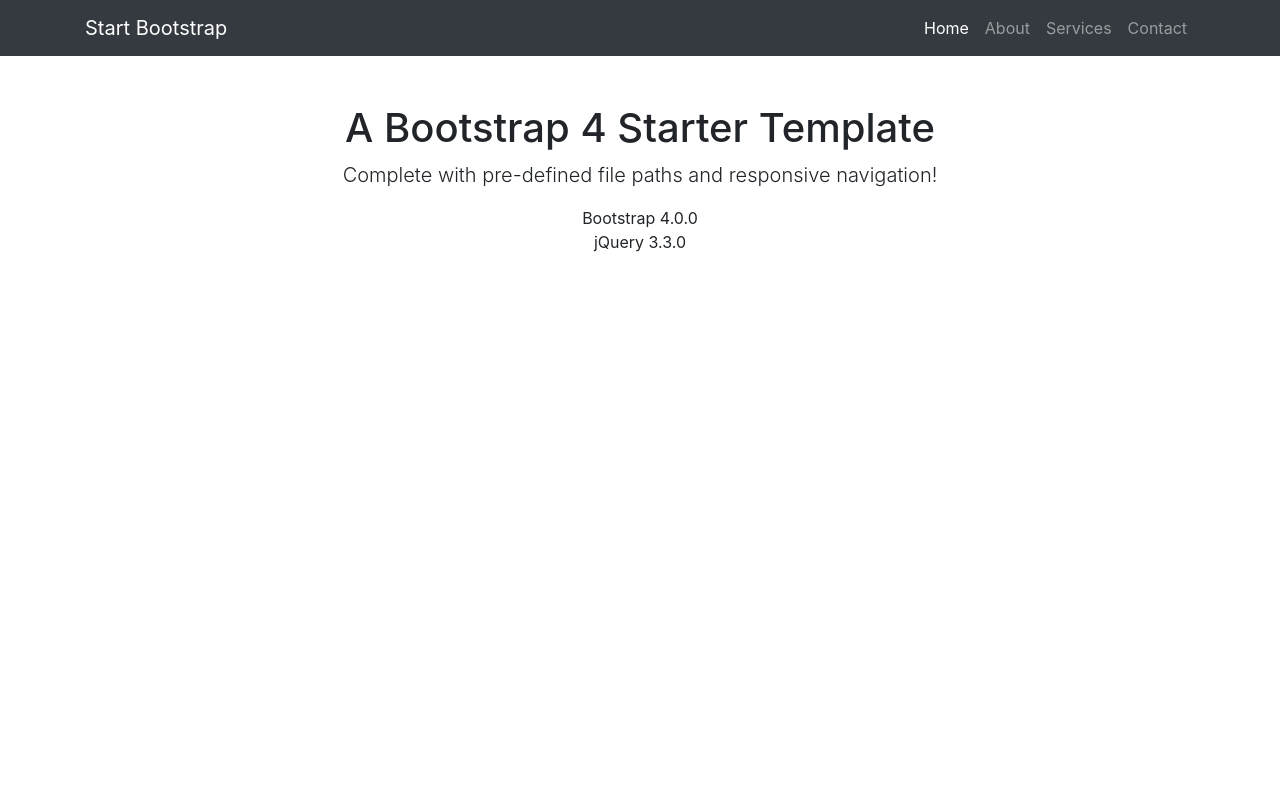
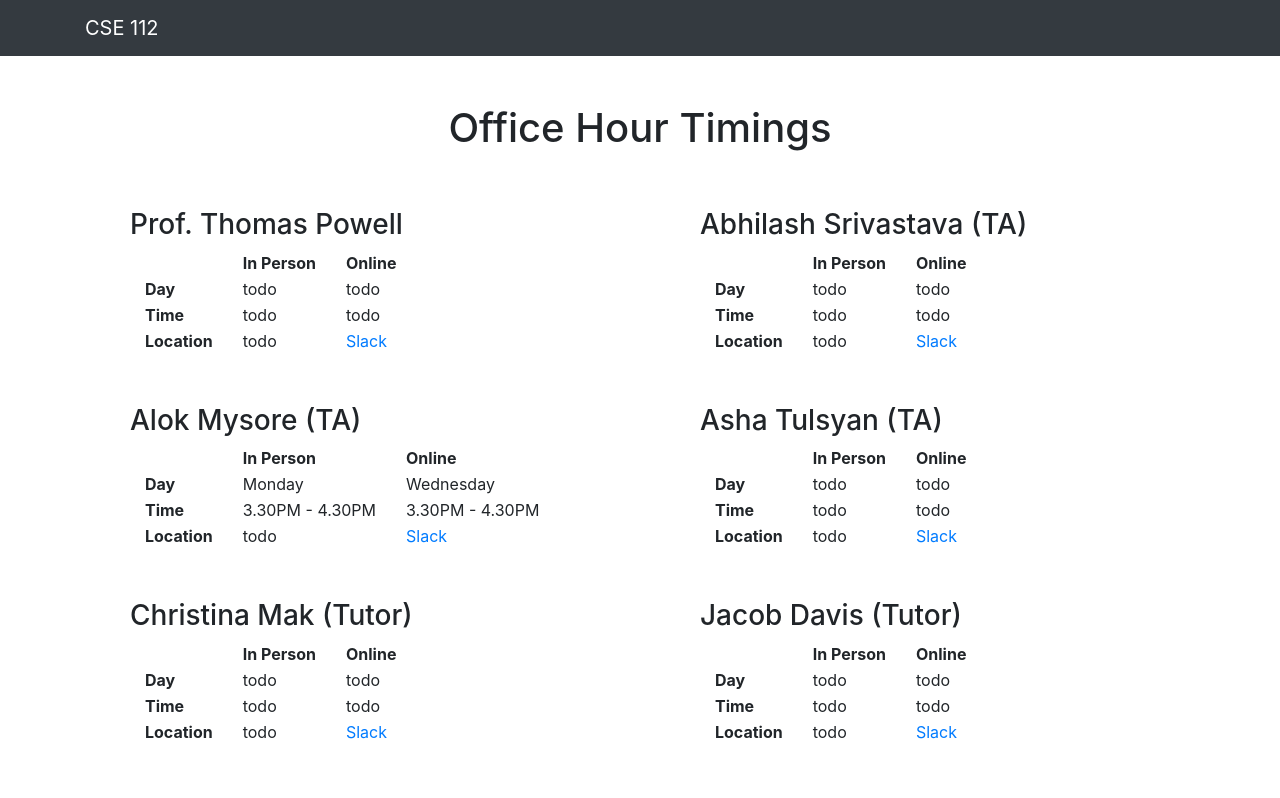
Before and after one commit to alok-sm/CSE112-SP18, a plain HTML site: page index.html in a window 1280 px wide. Drawn offline with Linux system fonts and the light colour scheme.

Commit message:
OH timings

```diff
--- a/index.html
+++ b/index.html
@@ -8,7 +8,7 @@
     <meta name="description" content="">
     <meta name="author" content="">
 
-    <title>Bare - Start Bootstrap Template</title>
+    <title>CSE 112 - Advanced Software Engineering</title>
 
     <!-- Bootstrap core CSS -->
     <link href="vendor/bootstrap/css/bootstrap.min.css" rel="stylesheet">
@@ -23,6 +23,19 @@
           padding-top: 56px;
         }
       }
+      .td{
+        padding-left: 15px;
+        padding-right: 15px;
+      }
+
+      .col-md-6{
+        padding-bottom: 50px;
+      }
+
+      .item{
+        padding-right: 60px;
+        padding-left: 60px;
+      }
 
     </style>
 
@@ -33,13 +46,13 @@
     <!-- Navigation -->
     <nav class="navbar navbar-expand-lg navbar-dark bg-dark fixed-top">
       <div class="container">
-        <a class="navbar-brand" href="#">Start Bootstrap</a>
+        <a class="navbar-brand" href="#">CSE 112</a>
         <button class="navbar-toggler" type="button" data-toggle="collapse" data-target="#navbarResponsive" aria-controls="navbarResponsive" aria-expanded="false" aria-label="Toggle navigation">
           <span class="navbar-toggler-icon"></span>
         </button>
         <div class="collapse navbar-collapse" id="navbarResponsive">
           <ul class="navbar-nav ml-auto">
-            <li class="nav-item active">
+            <!-- <li class="nav-item active">
               <a class="nav-link" href="#">Home
                 <span class="sr-only">(current)</span>
               </a>
@@ -52,7 +65,7 @@
             </li>
             <li class="nav-item">
               <a class="nav-link" href="#">Contact</a>
-            </li>
+            </li> -->
           </ul>
         </div>
       </div>
@@ -61,14 +74,162 @@
     <!-- Page Content -->
     <div class="container">
       <div class="row">
-        <div class="col-lg-12 text-center">
-          <h1 class="mt-5">A Bootstrap 4 Starter Template</h1>
-          <p class="lead">Complete with pre-defined file paths and responsive navigation!</p>
-          <ul class="list-unstyled">
-            <li>Bootstrap 4.0.0</li>
-            <li>jQuery 3.3.0</li>
-          </ul>
+        <div class="item col-lg-12 text-center">
+          <h1 class="mt-5">Office Hour Timings</h1>
         </div>
+      </div>
+      <br><br>
+      <div class="row">
+          <div class="item col-md-6">
+            <h3>Prof. Thomas Powell</h3>
+            <table>
+              <th>
+                <td class="td"><strong>In Person</strong></td>
+                <td class="td"><strong>Online</strong></td>
+              </th>
+              <tr>
+                <td class="td"><strong>Day</strong></td>
+                <td class="td">todo</td>
+                <td class="td">todo</td>
+              </tr>
+              <tr>
+                <td class="td"><strong>Time</strong></td>
+                <td class="td">todo</td>
+                <td class="td">todo</td>
+              </tr>
+              <tr>
+                <td class="td"><strong>Location</strong></td>
+                <td class="td">todo</td>
+                <td class="td"><a href="https://cse112-sp18.slack.com/messages" target="_blank">Slack</a></td>
+              </tr>
+            </table>
+          </div>
+
+          <div class="item col-md-6">
+            <h3>Abhilash Srivastava (TA)</h3>
+            <table>
+              <th>
+                <td class="td"><strong>In Person</strong></td>
+                <td class="td"><strong>Online</strong></td>
+              </th>
+              <tr>
+                <td class="td"><strong>Day</strong></td>
+                <td class="td">todo</td>
+                <td class="td">todo</td>
+              </tr>
+              <tr>
+                <td class="td"><strong>Time</strong></td>
+                <td class="td">todo</td>
+                <td class="td">todo</td>
+              </tr>
+              <tr>
+                <td class="td"><strong>Location</strong></td>
+                <td class="td">todo</td>
+                <td class="td"><a href="https://cse112-sp18.slack.com/messages" target="_blank">Slack</a></td>
+              </tr>
+            </table>
+          </div>
+
+          <div class="item col-md-6">
+            <h3>Alok Mysore (TA)</h3>
+            <table>
+              <th>
+                <td class="td"><strong>In Person</strong></td>
+                <td class="td"><strong>Online</strong></td>
+              </th>
+              <tr>
+                <td class="td"><strong>Day</strong></td>
+                <td class="td">Monday</td>
+                <td class="td">Wednesday</td>
+              </tr>
+              <tr>
+                <td class="td"><strong>Time</strong></td>
+                <td class="td">3.30PM - 4.30PM</td>
+                <td class="td">3.30PM - 4.30PM</td>
+              </tr>
+              <tr>
+                <td class="td"><strong>Location</strong></td>
+                <td class="td">todo</td>
+                <td class="td"><a href="https://cse112-sp18.slack.com/messages" target="_blank">Slack</a></td>
+              </tr>
+            </table>
+          </div>
+
+          <div class="item col-md-6">
+            <h3>Asha Tulsyan (TA)</h3>
+            <table>
+              <th>
+                <td class="td"><strong>In Person</strong></td>
+                <td class="td"><strong>Online</strong></td>
+              </th>
+              <tr>
+                <td class="td"><strong>Day</strong></td>
+                <td class="td">todo</td>
+                <td class="td">todo</td>
+              </tr>
+              <tr>
+                <td class="td"><strong>Time</strong></td>
+                <td class="td">todo</td>
+                <td class="td">todo</td>
+              </tr>
+              <tr>
+                <td class="td"><strong>Location</strong></td>
+                <td class="td">todo</td>
+                <td class="td"><a href="https://cse112-sp18.slack.com/messages" target="_blank">Slack</a></td>
+              </tr>
+            </table>
+          </div>
+
+          <div class="item col-md-6">
+            <h3>Christina Mak (Tutor)</h3>
+            <table>
+              <th>
+                <td class="td"><strong>In Person</strong></td>
+                <td class="td"><strong>Online</strong></td>
+              </th>
+              <tr>
+                <td class="td"><strong>Day</strong></td>
+                <td class="td">todo</td>
+                <td class="td">todo</td>
+              </tr>
+              <tr>
+                <td class="td"><strong>Time</strong></td>
+                <td class="td">todo</td>
+                <td class="td">todo</td>
+              </tr>
+              <tr>
+                <td class="td"><strong>Location</strong></td>
+                <td class="td">todo</td>
+                <td class="td"><a href="https://cse112-sp18.slack.com/messages" target="_blank">Slack</a></td>
+              </tr>
+            </table>
+          </div>
+
+          <div class="item col-md-6">
+            <h3>Jacob Davis (Tutor)</h3>
+            <table>
+              <th>
+                <td class="td"><strong>In Person</strong></td>
+                <td class="td"><strong>Online</strong></td>
+              </th>
+              <tr>
+                <td class="td"><strong>Day</strong></td>
+                <td class="td">todo</td>
+                <td class="td">todo</td>
+              </tr>
+              <tr>
+                <td class="td"><strong>Time</strong></td>
+                <td class="td">todo</td>
+                <td class="td">todo</td>
+              </tr>
+              <tr>
+                <td class="td"><strong>Location</strong></td>
+                <td class="td">todo</td>
+                <td class="td"><a href="https://cse112-sp18.slack.com/messages" target="_blank">Slack</a></td>
+              </tr>
+            </table>
+          </div>
+
       </div>
     </div>
 
```
Also changed, not shown: favicon.ico (added).
